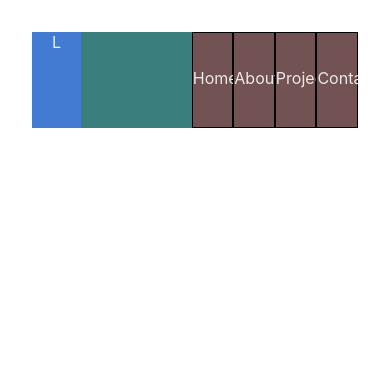
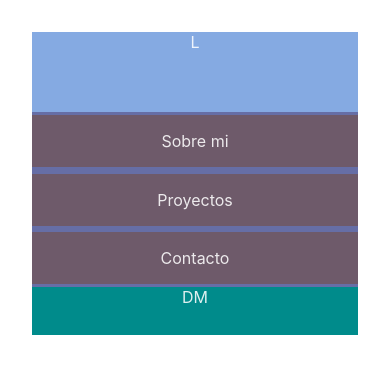
Before and after one commit to agustinfraile/Portfolio, a React (Vite) app: page / in a window 390 px wide. Shown: the top 374 px of the page. Built offline with nearby package versions, Linux system fonts and the light colour scheme.

Commit message:
agregando navbar para tablet

```diff
--- a/src/components/NavBar/NavBar.css
+++ b/src/components/NavBar/NavBar.css
@@ -1,36 +1,75 @@
+/* MOBILE */
 .nav_cnt {
     background-color: rgb(66, 123, 209);
     width: 100%;
-    height: 6em;
+    height: auto;
     display: flex;
-
+    flex-direction: column;
 }
 
 .nav_cnt-logo {
-    width: 15%;
-    height: 6em;
+    background-color: rgba(255, 255, 255, 0.353);
+    width: 100%;
+    height: 5em;
 }
 
 .nav_cnt ul {
-    width: 85%;
-    height: 6em;
+    background-color: rgba(168, 85, 85, 0.353);
+    width: 100%;
+    height: auto;
     display: flex;
-    justify-content: end;
-    list-style-type: none;
-    background-color: rgb(58, 126, 126);
-    flex-direction: row;
-    flex-wrap: wrap;
-
-
+    flex-direction: column;
 }
 
 .nav_cnt ul li {
-    background-color: rgb(114, 82, 82);
+    background-color: rgba(114, 82, 82, 0.71);
+    display: flex;
+    padding: 1em 0;
+    margin: .2em 0;
     justify-content: center;
-    width: 15%;
-    height: 6em;
-    text-align: center;
-    padding: 2.2em 0;
-    box-sizing: border-box;
-    border: 1px solid black;
 }
+
+.mode-cnt {
+    background-color: darkcyan;
+    width: 100%;
+    height: 3em;
+}
+
+/* TABLET */
+@media (min-width: 800px) and (max-width: 1023px) {
+    .nav_cnt {
+        background-color: rgb(23, 99, 212);
+        width: 100%;
+        height: 3em;
+        display: flex;
+        flex-direction: row;
+    }
+
+    .nav_cnt-logo {
+        background-color: rgba(255, 255, 255, 0.595);
+        width: 24%;
+        height: 3em;
+    }
+
+    .nav_cnt ul {
+        background-color: rgba(48, 113, 187, 0.693);
+        width: 70%;
+        height: 3em;
+        display: flex;
+        justify-content: end;
+        flex-direction: row;
+    }
+
+    .nav_cnt ul li {
+        background-color: rgba(82, 114, 82, 0.71);
+        display: flex;
+        margin: 0 .4em ;
+        justify-content: center;
+    }
+
+    .mode-cnt {
+        background-color: darkcyan;
+        width: 5%;
+        height: 3em;
+    }
+}
--- a/src/components/NavBar/NavBar.jsx
+++ b/src/components/NavBar/NavBar.jsx
@@ -8,11 +8,13 @@ const NavBar = () => {
     <div className='nav_cnt'>
         <div className='nav_cnt-logo'>L</div>
         <ul>
-            <li>Home</li>
-            <li>About</li>
-            <li>Projects</li>
-            <li>Contact</li>
+            <li>Sobre mi</li>
+            <li>Proyectos</li>
+            <li>Contacto</li>
         </ul>
+        <div className='mode-cnt'>
+          DM
+        </div>
     </div>
   )
 }
```
